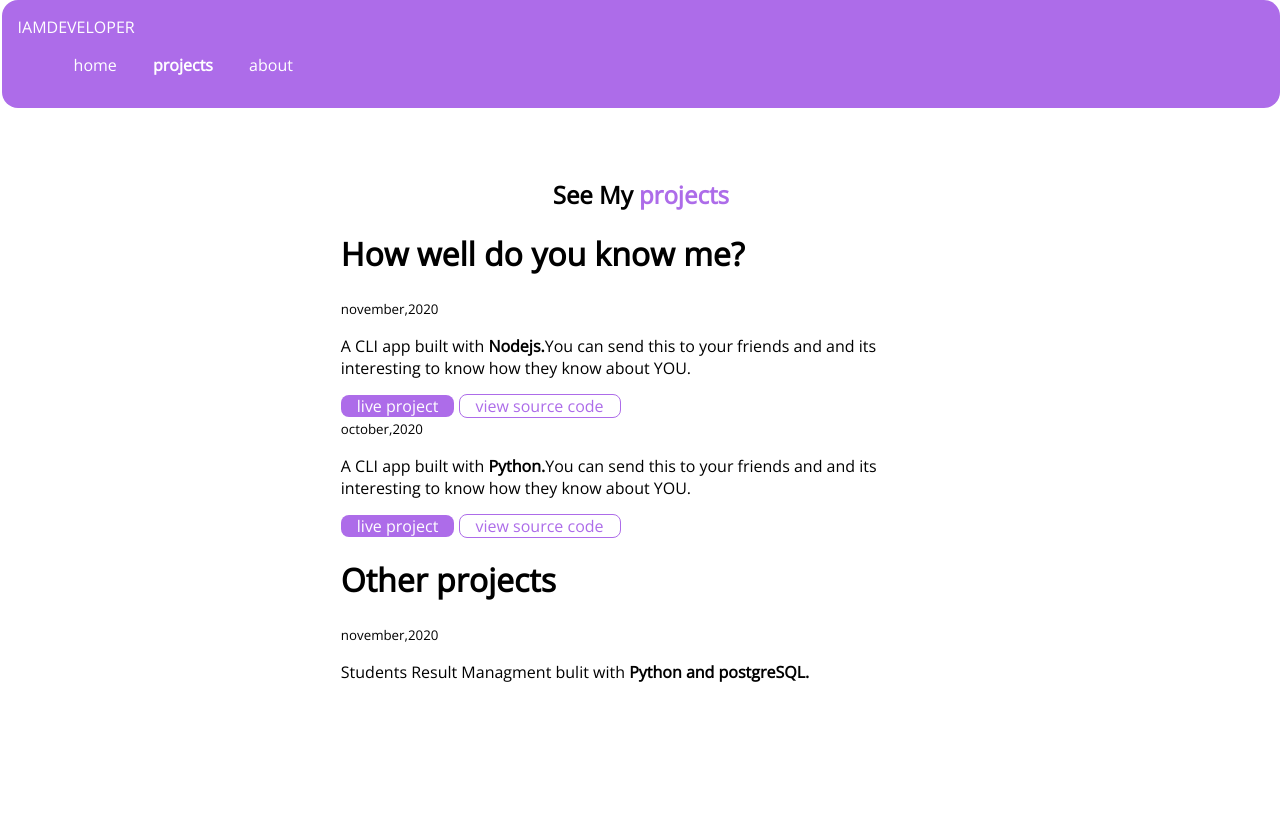
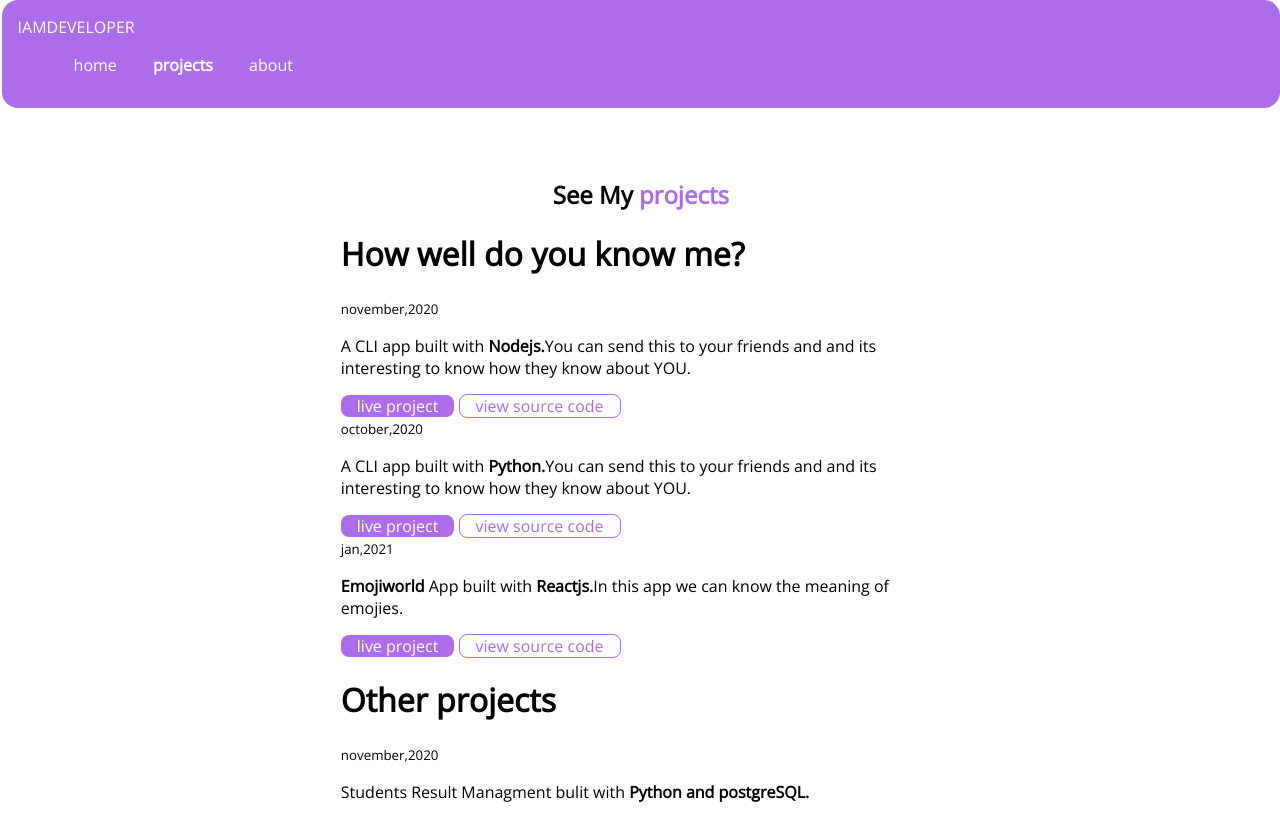
Before and after one commit to Chetanajs/component-library, a plain HTML site: page projects.html in a window 1280 px wide. Drawn offline with nearby package versions, Linux system fonts and the light colour scheme.

Commit message:
final commit

```diff
--- a/projects.html
+++ b/projects.html
@@ -43,6 +43,12 @@
         <a class="linksecondary" href="https://repl.it/@chetanajs/pyQUIZE#main.py">view source code</a>
     </div>
     <div class="container">
+        <small>jan,2021</small>
+        <p> <strong>Emojiworld </strong>App built with  <strong> Reactjs.</strong>In this app we can know the meaning of emojies.</p>
+        <a class="primarylink" href="https://qg5r4.csb.app/chetanajs">live project</a>
+        <a class="linksecondary" href="https://codesandbox.io/s/chetanajs-emojipedi-qg5r4?file=/src/App.js">view source code</a>
+    </div>
+    <div class="container">
         <h1>Other projects</h1>
         <small>november,2020</small>
         <p>Students Result Managment bulit with <strong> Python and postgreSQL.</strong></p>
```
Also changed, not shown: about.html (+1 -1 lines), index.html (+3 -3 lines).
